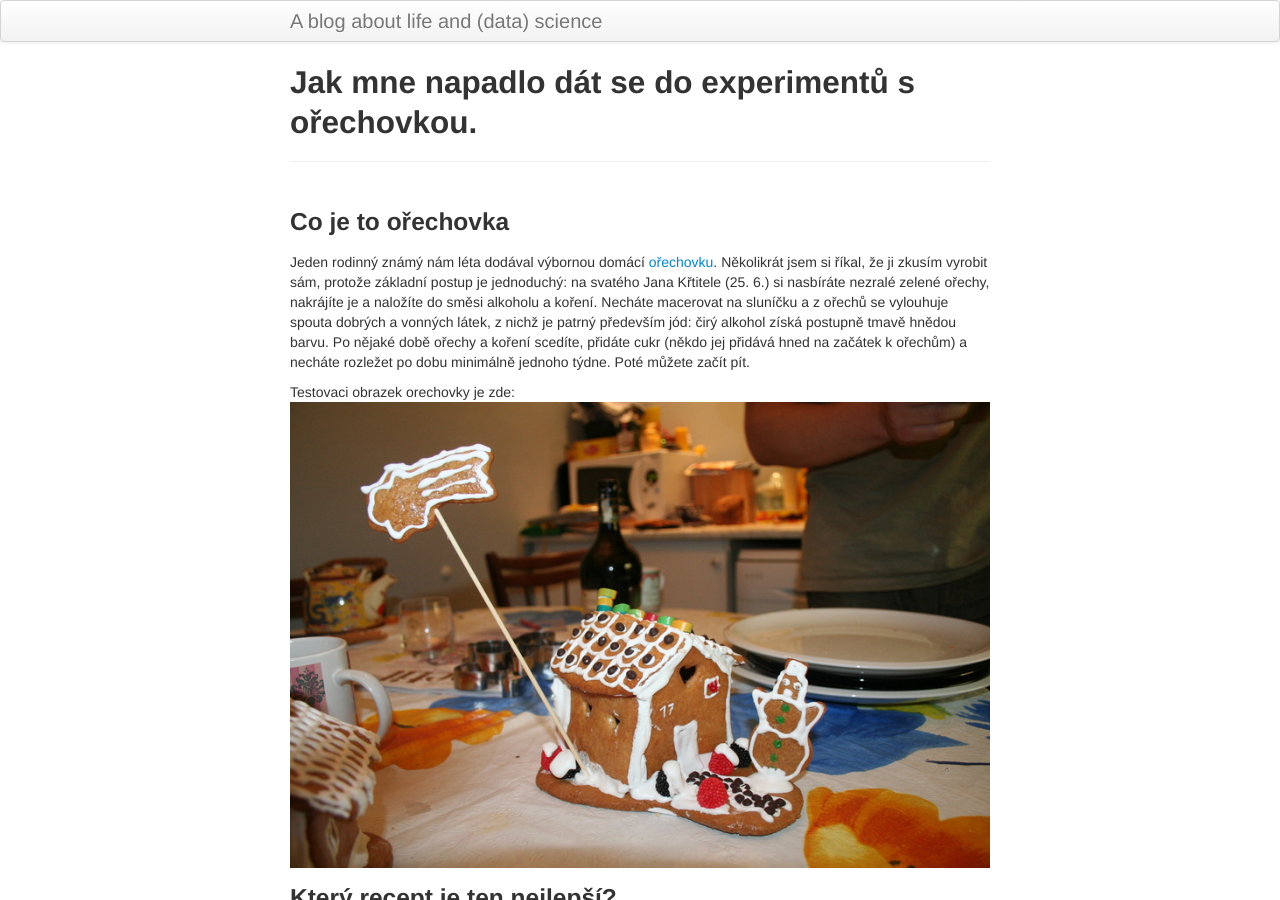
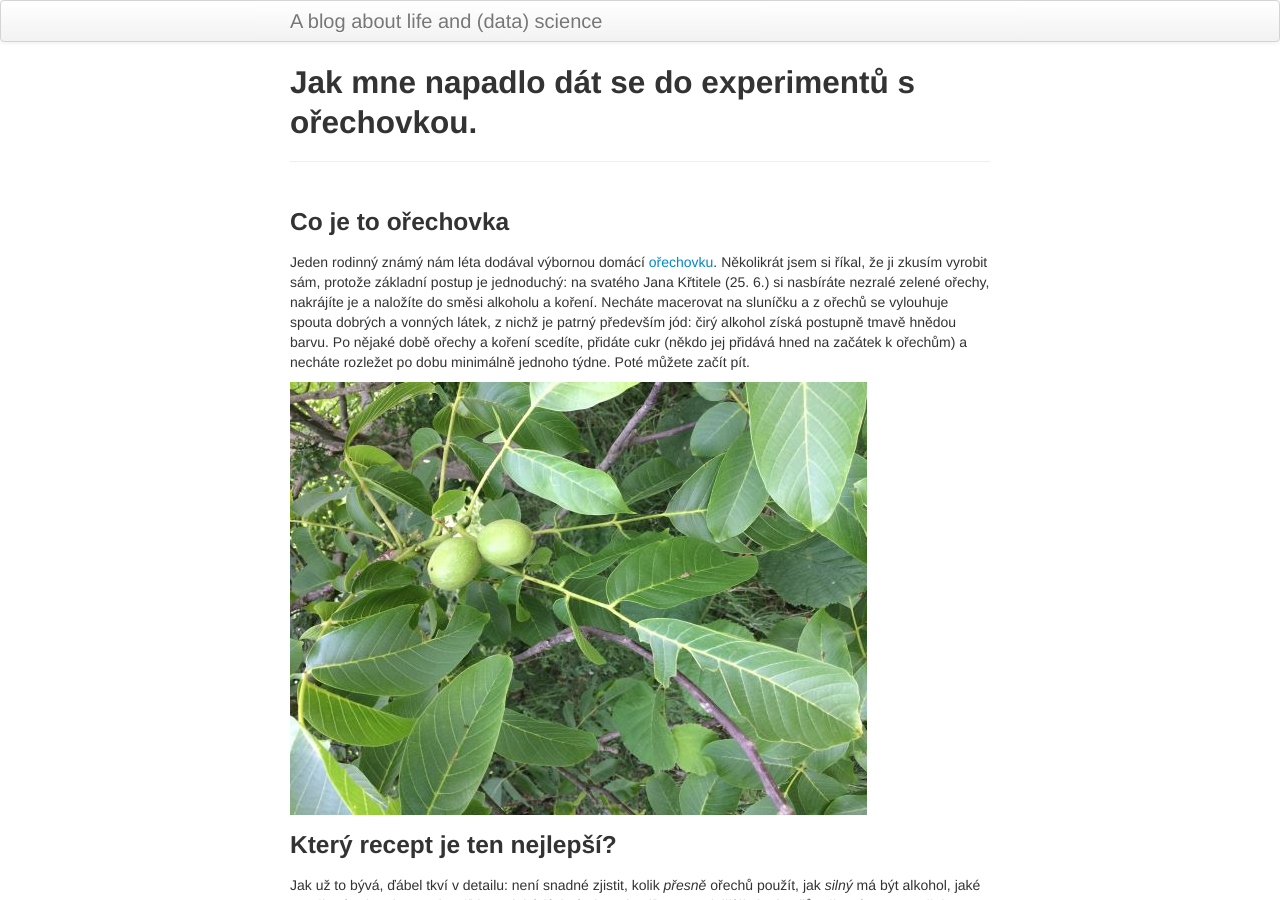
Before and after one commit to vojtech-filipec/vojtech-filipec.github.io, a Jekyll site: the page built from pages/orechovka1.md, in a window 1280 px wide and 900 px high. Built offline with Jekyll 4.4.1, drawn with Linux system fonts in a browser that asks for light colours.

Commit message:
correct image

```diff
--- a/pages/orechovka1.md
+++ b/pages/orechovka1.md
@@ -8,7 +8,7 @@ description: Od prvního nápadu k plánu designů.
 
 Jeden rodinný známý nám léta dodával výbornou domácí [ořechovku](https://cs.wikipedia.org/wiki/O%C5%99echovka_(n%C3%A1poj)). Několikrát jsem si říkal, že ji zkusím vyrobit sám, protože základní postup je jednoduchý: na svatého Jana Křtitele (25. 6.) si nasbíráte nezralé zelené ořechy, nakrájíte je a naložíte do směsi alkoholu a koření. Necháte macerovat na sluníčku a z ořechů se vylouhuje spouta dobrých a vonných látek, z nichž je patrný především jód: čirý alkohol získá postupně tmavě hnědou barvu. Po nějaké době ořechy a koření scedíte, přidáte cukr (někdo jej přidává hned na začátek k ořechům) a necháte rozležet po dobu minimálně jednoho týdne. Poté můžete začít pít.
 
-Testovaci obrazek orechovky je zde: ![orechovka hotova](../assets/orechovka/pernikova_chaloupka3.jpg)
+![nezrale plody oresaku](../assets/orechovka/nezrale_orechy.jpg)
 
 ### Který recept je ten nejlepší?
 
```
Also changed, not shown: assets/orechovka/nezrale_orechy.JPG (added), assets/orechovka/pernikova_chaloupka3.jpg (deleted).
